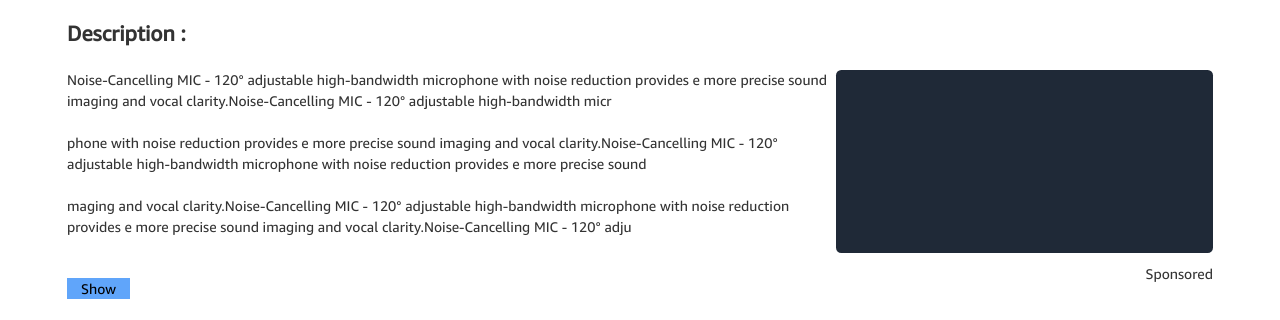
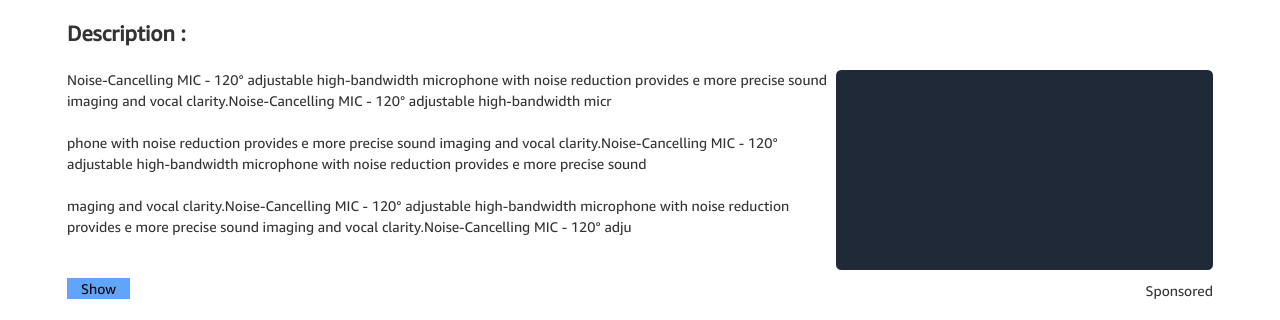
Before and after one commit to FazlyRabbi/Happycart, a React (Create React App) app: page / in a window 1280 px wide. Shown: the part 625-945 px from the top of the page. Built offline with nearby package versions, Linux system fonts and the light colour scheme.

Commit message:
updated ads image

```diff
--- a/src/pages/Home/SingleProduct/ProductDescription.jsx
+++ b/src/pages/Home/SingleProduct/ProductDescription.jsx
@@ -27,7 +27,7 @@ function ProductDescription() {
                 <button className='bg-blue-400 mt-[20px] text-black  px-4' onClick={() => setShow(!show)}>{show ? "Hide" : "Show"}</button>
                </div>
                <div className='md:col-span-4 mt-[50px]'>
-                <div className='bg-gray-800 rounded-md mb-3 w-full h-[200px] md:h-[80%]'>
+                <div className='bg-gray-800 rounded-md mb-3 w-full h-[200px] max-h-[250px]'>
 
                 </div>
             <div className="flex justify-end">
```
